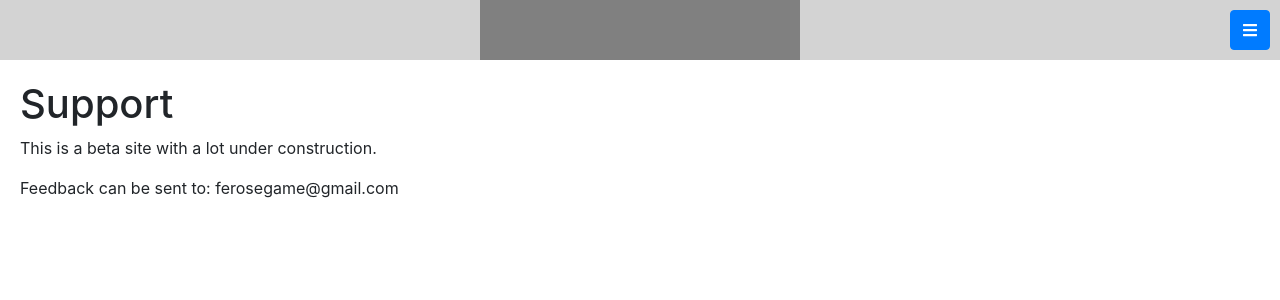
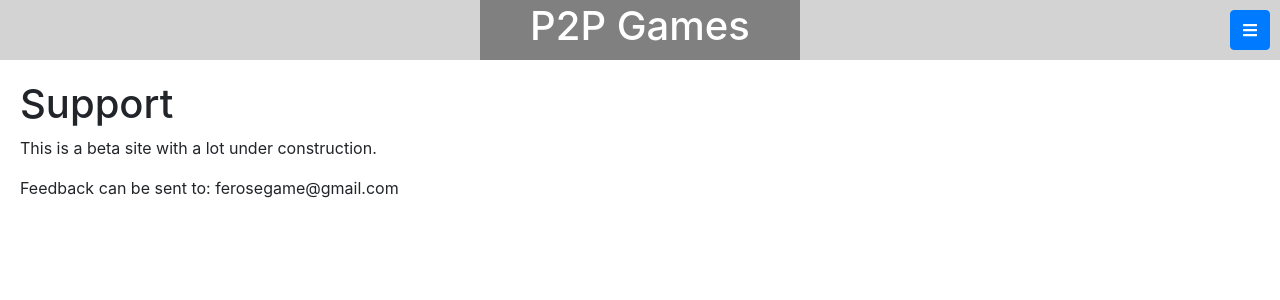
Before and after one commit to ferose/p2pgames, a React (Create React App) app: page /support in a window 1280 px wide. Shown: the top 300 px of the page. Built offline with nearby package versions, Linux system fonts and the light colour scheme.

Commit message:
Add temporary title

```diff
--- a/src/Banner.scss
+++ b/src/Banner.scss
@@ -14,4 +14,11 @@ $ad-margin: 60px;
     height: $banner-height;
     margin-left: $ad-margin;
     margin-right: $ad-margin;
+
+    // Remove when ads get approved
+    display: flex;
+    color: white;
+    justify-content: center;
+    align-items: center;
+    user-select: none;
 }
--- a/src/Banner.tsx
+++ b/src/Banner.tsx
@@ -6,7 +6,9 @@ interface IBannerProps {}
 const Banner: React.FC<IBannerProps> = (props) => {
   return (
     <div className="Banner">
-      <div id="ad"></div>
+      <div id="ad">
+        <h1>P2P Games</h1>
+      </div>
     </div>
   );
 }
--- a/src/pages/Markdown.tsx
+++ b/src/pages/Markdown.tsx
@@ -17,19 +17,14 @@ export class Markdown extends React.Component<IMarkdownProps, IMarkdownState> {
         }
     }
 
-    componentDidMount() {
+    async componentDidMount() {
         const readmePath = require(`./markdown/${this.props.name}.md`);
-
-        fetch(readmePath)
-          .then(response => {
-            return response.text()
-          })
-          .then(text => {
-            this.setState({
-              markdown: text
-            })
-          })
-      }
+        const response = await fetch(readmePath);
+        const markdown = await response.text();
+        this.setState({
+            markdown
+        });
+    }
 
     public render() {
         return (
```
